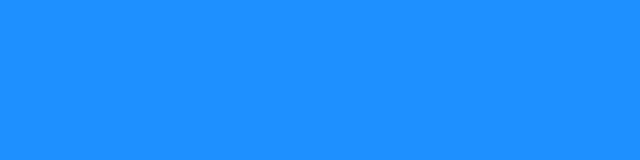
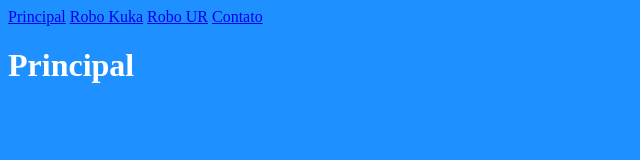
Before and after one commit to Deividdasilvaalexandre/site-robo-exemplo, a plain HTML site: page index.html in a window 1280 px wide. Shown: the whole page, without its empty margins (0-640 px from the left). Drawn offline with Linux system fonts and the light colour scheme.

Commit message:
versão secundária

```diff
--- a/index.html
+++ b/index.html
@@ -7,6 +7,18 @@
     <title>Robòtica</title>
 </head>
 <body>
+   <header>
+<nav><a href="./index.html">Principal</a>
+<a href="./html/robo_kuka.html">Robo Kuka</a>
+<a href="./html/robo_ur.html">Robo UR</a>
+<a href="./html/contato.html">Contato</a>
+</nav>
+   </header>
+   <main>
+<h1>Principal</h1>
+   </main>
+   <footer>
 
+   </footer>
 </body>
 </html>
```
Also changed, not shown: html/contato.html (added), html/robo_kuka.html (added), html/robo_ur.html (added).
